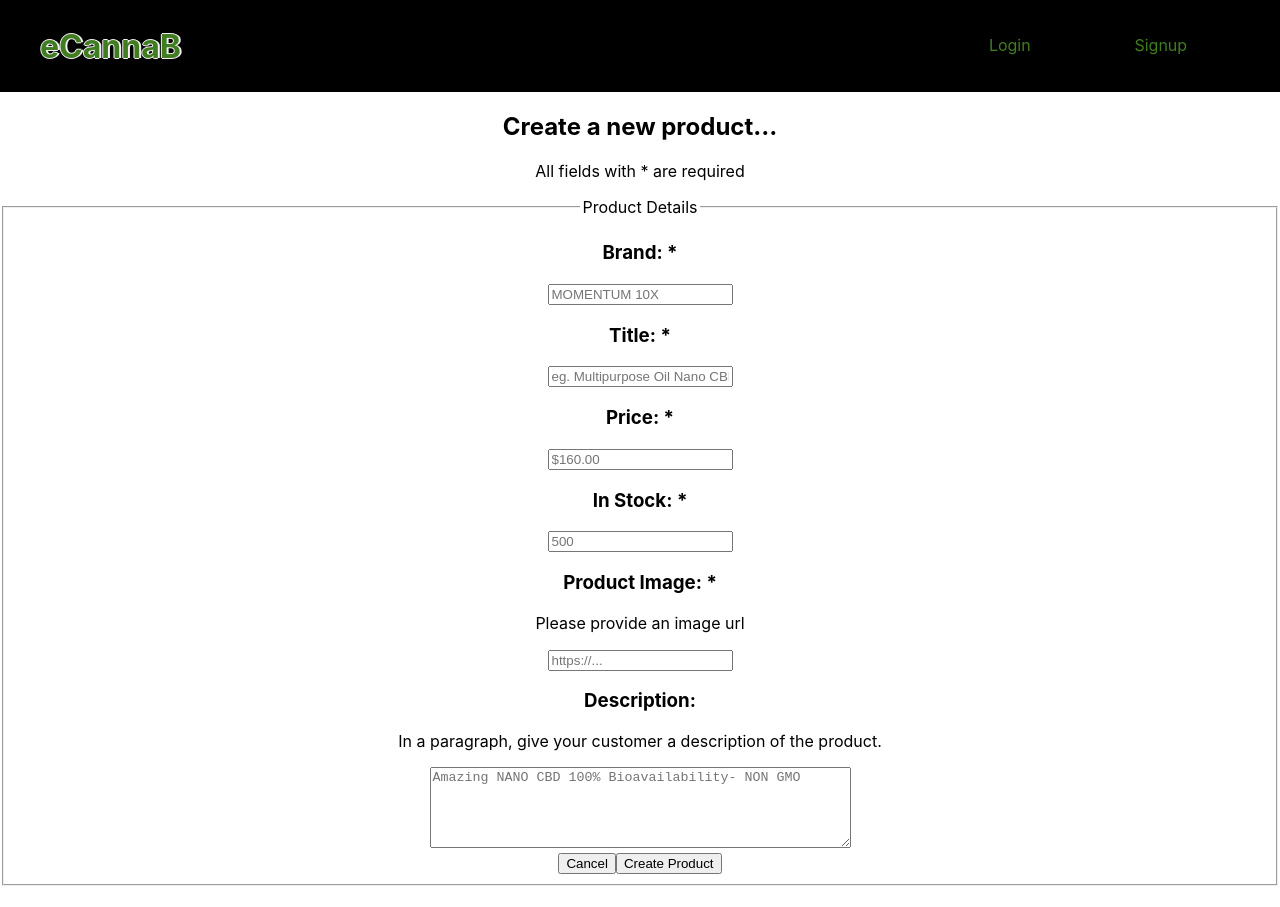
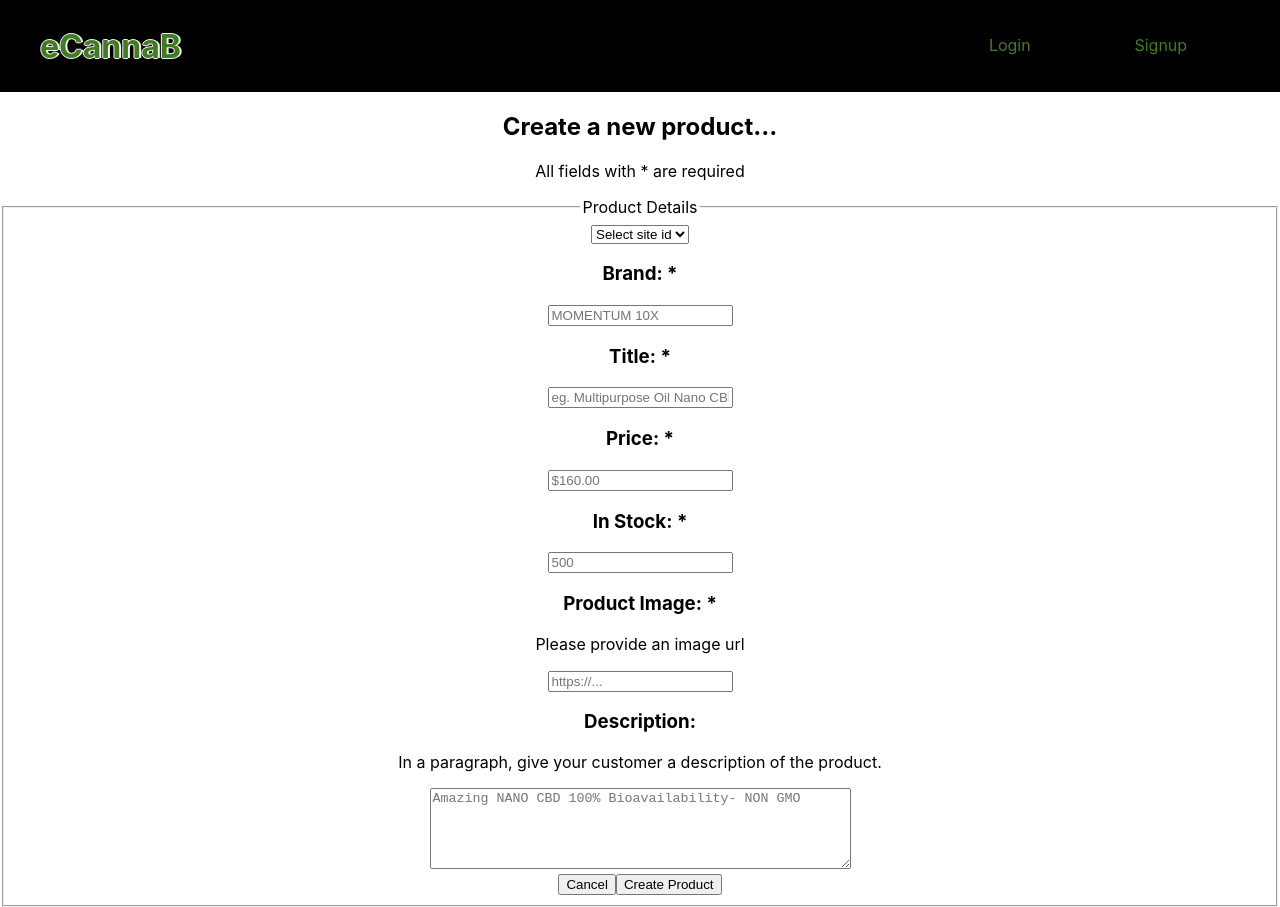
Before and after one commit to cartodeveloper/eCannaB-client, a React (Create React App) app: page /addproduct in a window 1280 px wide. Before the commit the page ends 886 px from the top, so only its background shows below. Built offline with nearby package versions, Linux system fonts and the light colour scheme.

Commit message:
fixing site_id on product form, so that user can choose with site they want to add the product to.

```diff
--- a/src/Components/CreateProduct.js
+++ b/src/Components/CreateProduct.js
@@ -44,6 +44,7 @@ class CreateProduct extends Component {
       .then((newProduct) => {
         e.target.reset();
         this.context.addProduct(newProduct);
+        console.log(newProduct);
         this.props.history.push("/dashboard");
       })
       .catch((e) => {
@@ -52,6 +53,7 @@ class CreateProduct extends Component {
   };
   render() {
     const { error } = this.state;
+    const { sites = [] } = this.context;
     return (
       <section className="create-product">
         <h2>Create a new product...</h2>
@@ -64,6 +66,20 @@ class CreateProduct extends Component {
           {error && <p className="error">{error}</p>}
           <fieldset>
             <legend>Product Details</legend>
+            <div>
+              <select
+                name="site_id"
+                id="site_id"
+                onChange={(e) => this.handleChange(e)}
+              >
+                <option value="">Select site id</option>
+                {sites.map((site) => (
+                  <option key={site.id} value={site.id}>
+                    {site.id}
+                  </option>
+                ))}
+              </select>
+            </div>
             <div className="title">
               <label htmlFor="title" aria-label="title">
                 <h3>Brand: *</h3>
```
Also changed, not shown: 1 other file (tests, documents, lock files or other folders).
